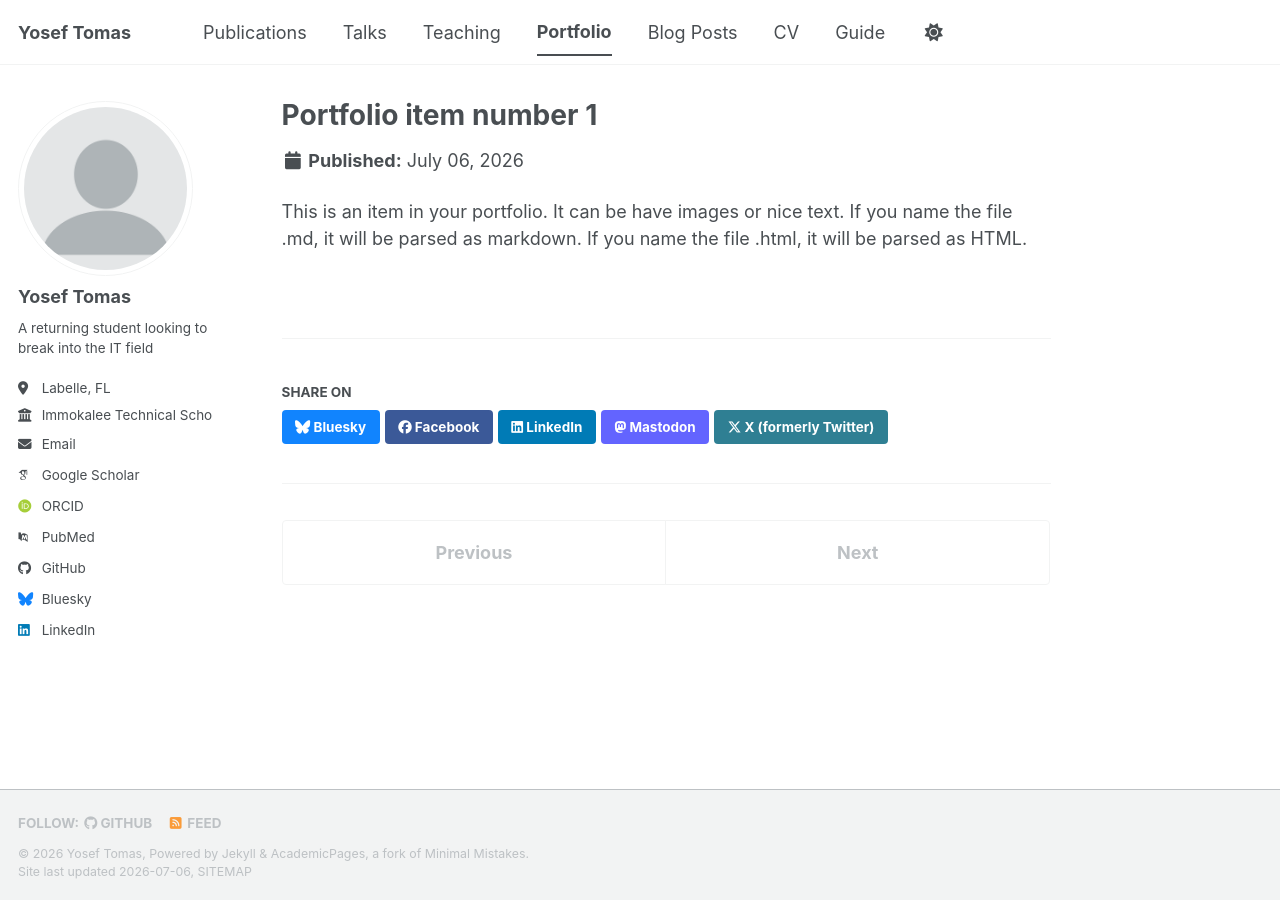
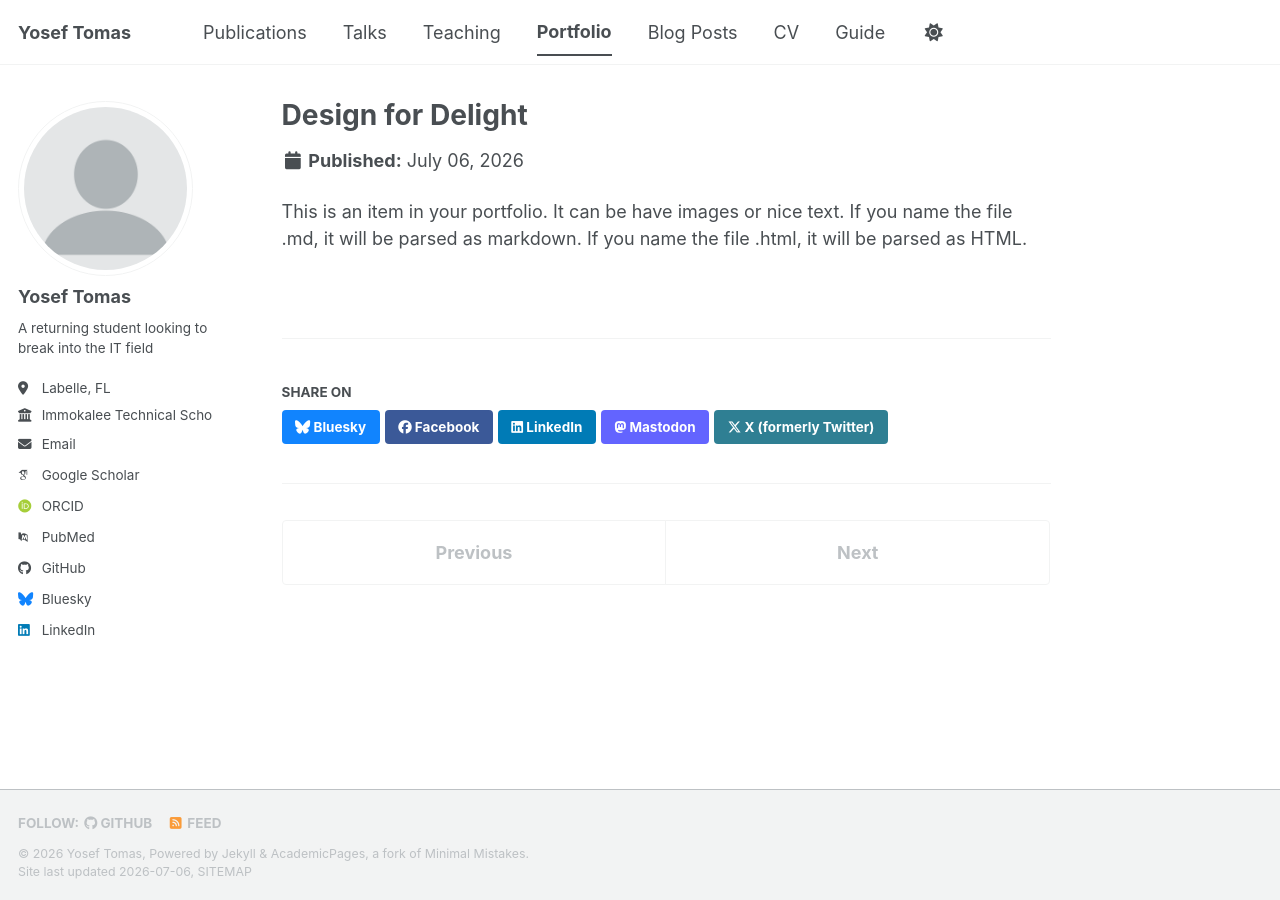
Before and after one commit to YT02-network/YT02-network.github.io, a Jekyll site: the page built from _portfolio/portfolio-1.md, in a window 1280 px wide. Built offline with Jekyll 4.4.1, drawn with Linux system fonts in a browser that asks for light colours; some web fonts are replaced; a script bundle is joined from its source files by our own code; library files that are not in the unit come from our copies.

Commit message:
Update portfolio-1.md

```diff
--- a/_portfolio/portfolio-1.md
+++ b/_portfolio/portfolio-1.md
@@ -1,5 +1,5 @@
 ---
-title: "Portfolio item number 1"
+title: "Design for Delight"
 excerpt: "Short description of portfolio item number 1<br/><img src='/images/intuitd4d.png'>"
 collection: portfolio
 ---
```
